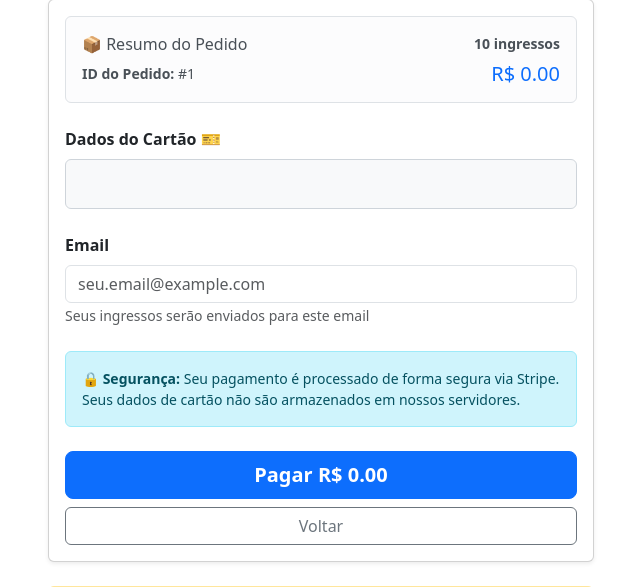
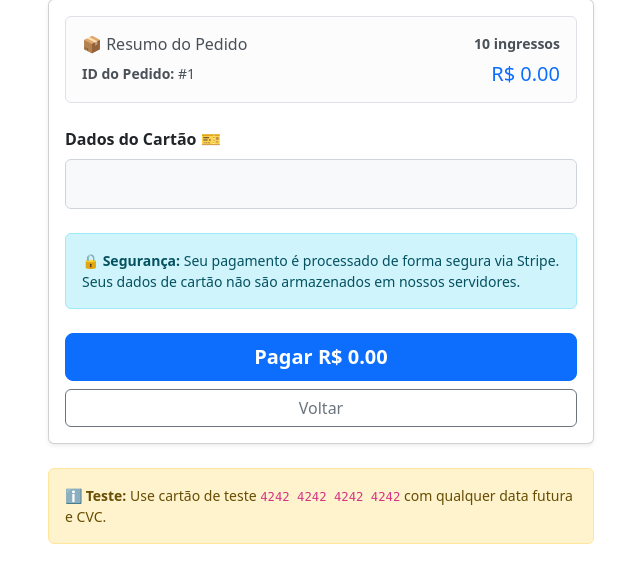
Before and after one commit to Yahg0h/ticket-plus, a FastAPI app: template app/templates/payment_form.html in a window 1280 px wide. Shown: the part 209-796 px from the top of the page, without its empty margins (319-959 px from the left). After the commit the page ends 753 px from the top, so only its background shows below. Run offline with FastAPI, Linux system fonts and the light colour scheme; the template is opened without the code that fills it: most values are stand-ins (such as "Sample title", 1, 10 or a date in 2020); parts of the project's set-up code (start-up, migrations or seed data) failed here and were passed over; some libraries are stand-ins or nearby versions.

Commit message:
refactor: remove unused email fields and confirmation message from checkout and payment templates

```diff
--- a/app/templates/checkout.html
+++ b/app/templates/checkout.html
@@ -112,7 +112,6 @@
                 <li>Escolha a quantidade de ingressos</li>
                 <li>Clique em "Prosseguir ao Pagamento"</li>
                 <li>Complete o pagamento com cartão</li>
-                <li>Receba seus ingressos por email</li>
             </ol>
         </div>
     </div>
--- a/app/templates/payment_form.html
+++ b/app/templates/payment_form.html
@@ -45,20 +45,6 @@
                             style="height: 50px; background-color: #f8f9fa; border: 1px solid #ced4da; border-radius: 0.375rem;"
                         ></div>
                         <div id="card-errors" class="text-danger mt-2 small" role="alert"></div>
-                    </div>
-
-                    <!-- Email -->
-                    <div class="mb-4">
-                        <label for="email" class="form-label fw-bold">Email</label>
-                        <input
-                            type="email"
-                            class="form-control"
-                            id="email"
-                            name="email"
-                            placeholder="seu.email@example.com"
-                            required
-                        >
-                        <small class="text-muted">Seus ingressos serão enviados para este email</small>
                     </div>
 
                     <!-- Hidden field for client secret -->
@@ -147,7 +133,7 @@
             payment_method: {
                 card: cardElement,
                 billing_details: {
-                    email: document.getElementById('email').value
+                    // email: unused
                 }
             }
         });
--- a/app/templates/success.html
+++ b/app/templates/success.html
@@ -89,7 +89,6 @@
         <div class="alert alert-info mb-4">
             <h6 class="mb-3">📧 Próximos Passos</h6>
             <ol class="mb-0 small">
-                <li>Um email de confirmação foi enviado para você</li>
                 <li>Seus ingressos estarão disponíveis em "Meus Ingressos"</li>
                 <li>Guarde o link ou screenshot do ingresso para entrada no evento</li>
                 <li>Qualquer dúvida? Entre em contato pelo email de suporte</li>
```
